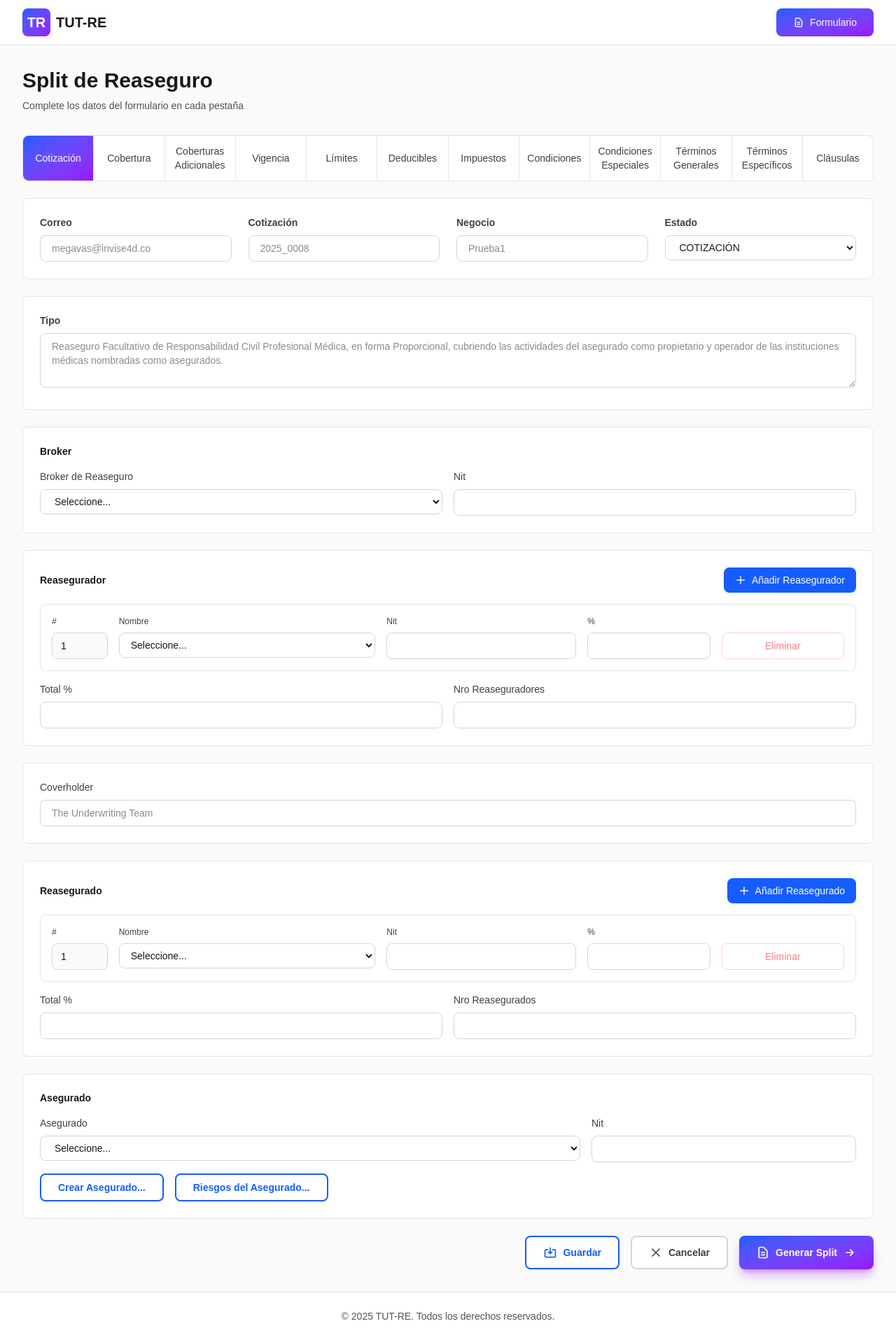
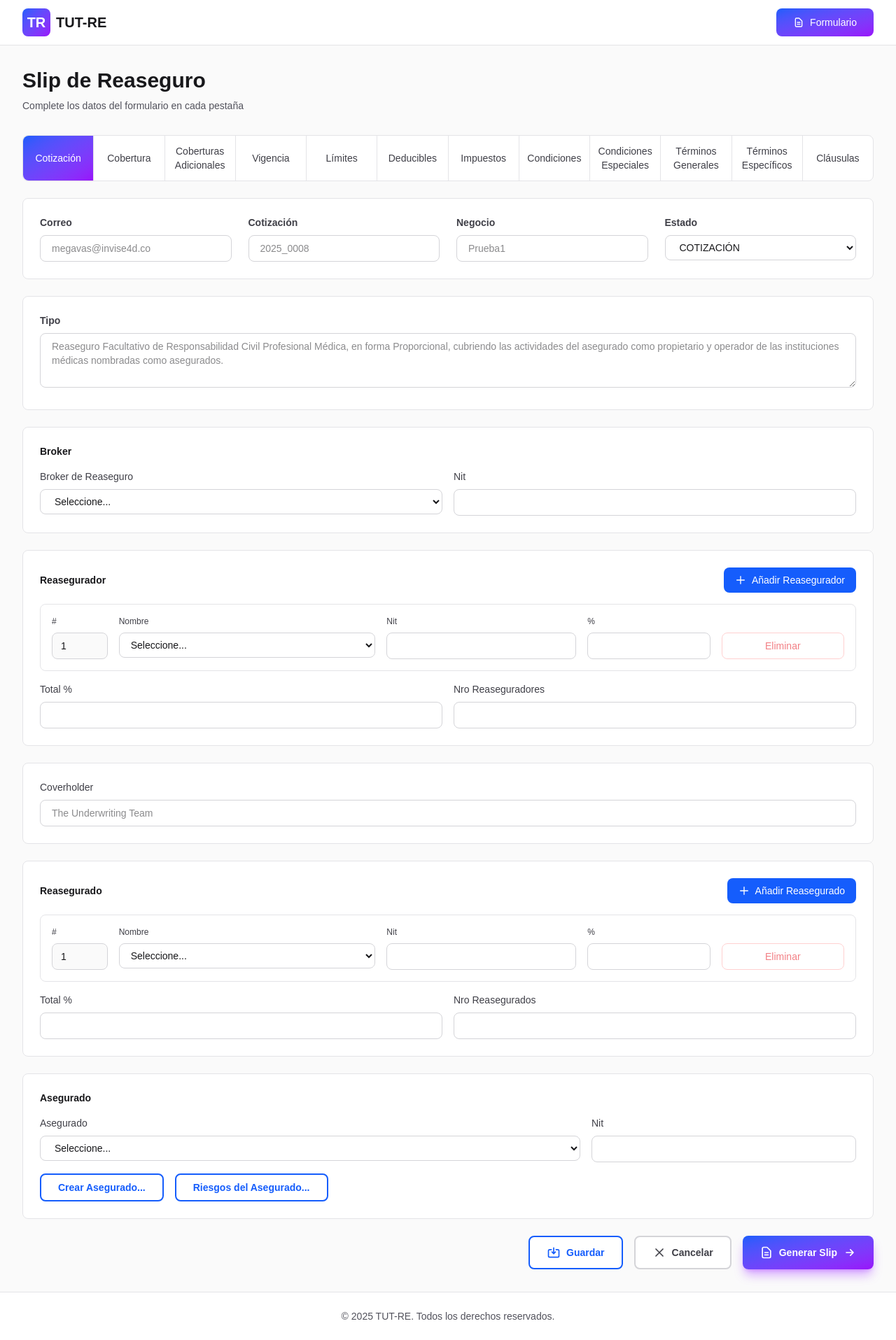
Before and after one commit to IsaiWise4d/tut-ret-frontend, a Next.js app: page /forms in a window 1280 px wide. Shown: the whole page at 70% size. Built offline with nearby package versions, Linux system fonts and the light colour scheme.

Commit message:
fix slip

```diff
--- a/app/forms/page.tsx
+++ b/app/forms/page.tsx
@@ -56,9 +56,9 @@ export default function FormsPage() {
     // Lógica para cancelar
   };
 
-  const handleGenerateSplit = () => {
-    console.log("Generando Split...");
-    // Lógica para generar split
+  const handleGenerateSlip = () => {
+    console.log("Generando Slip...");
+    // Lógica para generar slip
   };
 
   return (
@@ -67,7 +67,7 @@ export default function FormsPage() {
         {/* Header */}
         <div className="mb-8">
           <h1 className="text-3xl font-bold text-zinc-900">
-            Split de Reaseguro
+            Slip de Reaseguro
           </h1>
           <p className="mt-2 text-sm text-zinc-600">
             Complete los datos del formulario en cada pestaña
@@ -188,9 +188,9 @@ export default function FormsPage() {
             Cancelar
           </button>
 
-          {/* Botón Generar Split */}
+          {/* Botón Generar Slip */}
           <button
-            onClick={handleGenerateSplit}
+            onClick={handleGenerateSlip}
             className="group relative inline-flex items-center justify-center overflow-hidden rounded-lg bg-gradient-to-br from-blue-600 to-purple-600 px-6 py-3 text-sm font-semibold text-white shadow-lg shadow-purple-500/50 transition-all duration-300 hover:scale-105 hover:shadow-purple-500/70 focus:outline-none focus:ring-2 focus:ring-purple-500 focus:ring-offset-2"
           >
             <svg
@@ -206,7 +206,7 @@ export default function FormsPage() {
                 d="M9 12h6m-6 4h6m2 5H7a2 2 0 01-2-2V5a2 2 0 012-2h5.586a1 1 0 01.707.293l5.414 5.414a1 1 0 01.293.707V19a2 2 0 01-2 2z"
               />
             </svg>
-            Generar Split
+            Generar Slip
             <svg
               className="ml-2 h-5 w-5 transition-transform group-hover:translate-x-1"
               fill="none"
```
